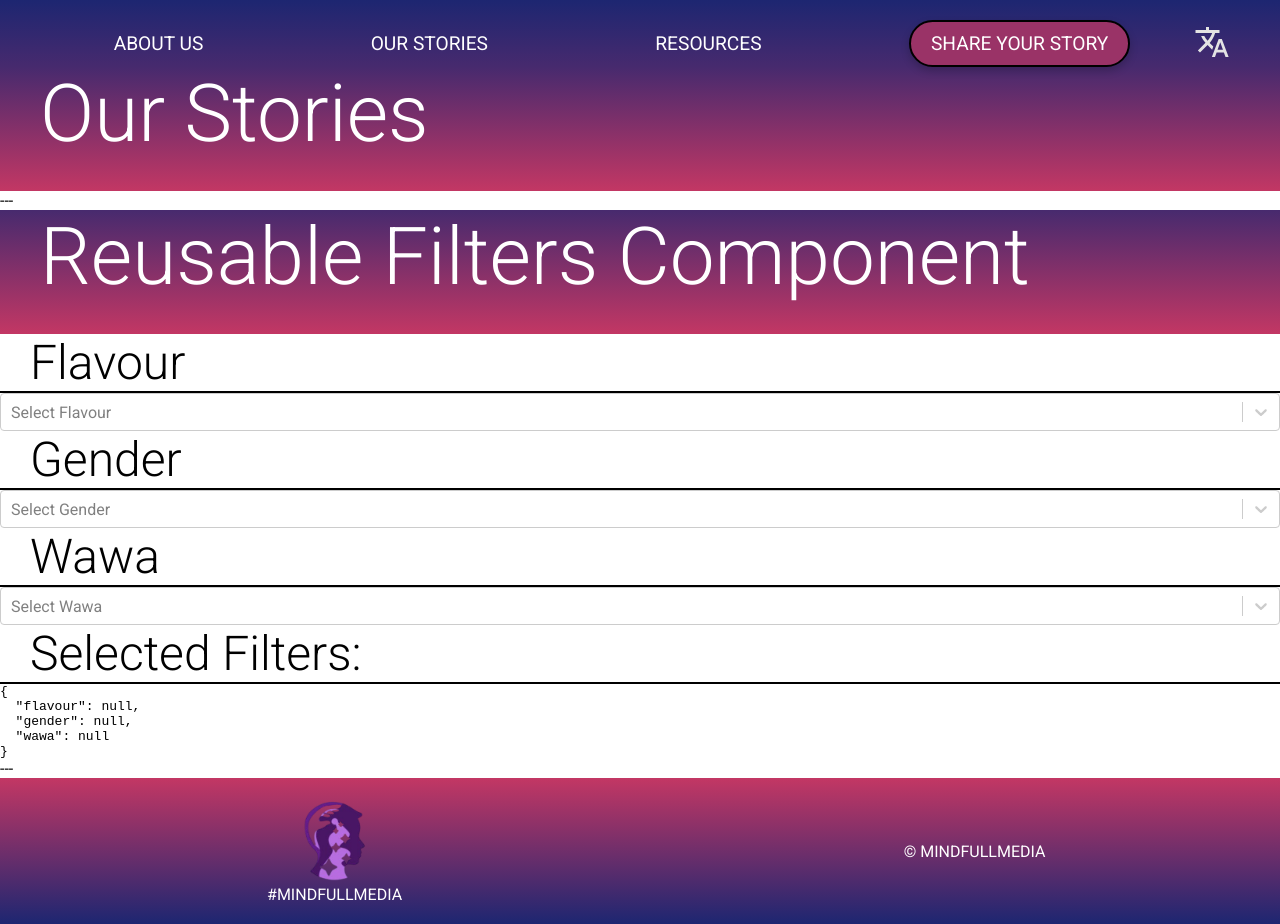
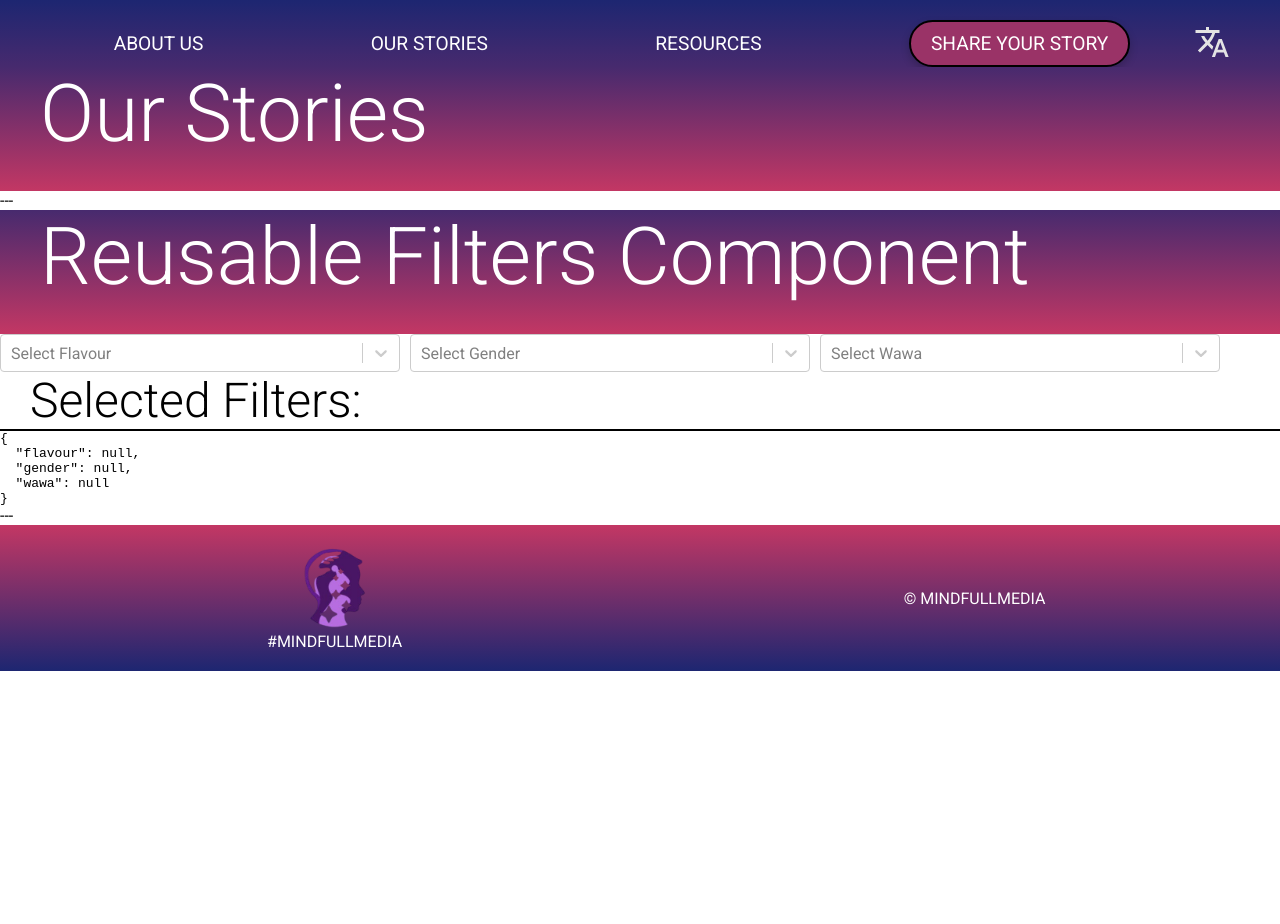
Before and after one commit to Xelo04/Mindful-Media, a React (Vite) app: page /our-stories in a window 1280 px wide. After the commit the page ends 800 px from the top, so only its background shows below. Built offline with nearby package versions, Linux system fonts and the light colour scheme.

Commit message:
Refactor Filters component: replace FiltersList with Filters, enhance filter handling, and update styles

```diff
--- a/src/components/filtered-list/FilteredList.tsx
+++ b/src/components/filtered-list/Filters.tsx
@@ -1,6 +1,6 @@
-import { useState, useEffect } from "react";
+import { useState } from "react";
 import Filter from "./filter/Filter";
-// import "./filterslist.scss";
+import "./filters.scss";
 
 // Props for FiltersList
 interface FiltersListProps {
@@ -32,13 +32,11 @@ const FiltersList = ({ selectOptions, onFiltersChange }: FiltersListProps) => {
   };
 
   return (
-    <div className="filterslist">
+    <div className="filters-container">
       <h1>Reusable Filters Component</h1>
 
-      {/* Dynamically render filters */}
-      {Object.entries(selectOptions).map(([filterKey, options]) => (
-        <div key={filterKey} className="filter-container">
-          <h2>{filterKey.charAt(0).toUpperCase() + filterKey.slice(1)}</h2>
+      <div className="filters">
+        {Object.entries(selectOptions).map(([filterKey, options]) => (
           <Filter
             options={options}
             onSelectionChange={(selected) =>
@@ -48,8 +46,8 @@ const FiltersList = ({ selectOptions, onFiltersChange }: FiltersListProps) => {
               filterKey.charAt(0).toUpperCase() + filterKey.slice(1)
             }
           />
-        </div>
-      ))}
+        ))}
+      </div>
 
       {/* Display selected options */}
       <div className="selected-filters">
--- a/src/components/filtered-list/filter/Filter.tsx
+++ b/src/components/filtered-list/filter/Filter.tsx
@@ -30,12 +30,24 @@ function Filter({ options, onSelectionChange, placeholderName }: FilterProps) {
       onSelectionChange(newValue);
     }
   };
+  // const customStyles = {
+  //   control: (provided: any) => ({
+  //     ...provided,
+  //     backgroundColor: "red",
+  //     border: "1px solid #ccc",
+  //     boxShadow: "none",
+  //     "&:hover": {
+  //       border: "1px solid #aaa",
+  //     },
+  //   }),
+  // };
 
   return (
-    <div>
+    <div className="filter-container">
       <Select
         isMulti
-        classNamePrefix="select-filter"
+        // styles={customStyles}
+        classNamePrefix="filter"
         options={options}
         placeholder={`Select ${placeholderName}`}
         value={selectedOptions}
--- a/src/components/filtered-list/filter/filter.scss
+++ b/src/components/filtered-list/filter/filter.scss
@@ -1,47 +1,28 @@
-// Target the custom class prefix added by `classNamePrefix`
-.custom-select {
-  &__control {
+.filter-container {
+  max-width: 400px;
+  flex: 1;
+  .filter__control {
     background-color: white;
     border: 1px solid #ccc;
     box-shadow: none;
 
     &:hover {
-      border-color: #888; // Add hover effect
+      border-color: #888;
     }
   }
 
-  &__option {
-    background-color: white;
+  .filter__option {
+    background-color: red;
     color: #333;
 
     &--is-focused {
-      background-color: #f0f0f0; // Background color when focused
-      color: #000; // Text color when focused
+      background-color: #f0f0f0;
+      color: #000;
     }
 
     &--is-selected {
-      background-color: #ddd; // Background color when selected
-      color: #000; // Text color when selected
-    }
-  }
-
-  &__multi-value {
-    background-color: #eee; // Background for selected items
-    border: 1px solid #ccc;
-    border-radius: 4px;
-    padding: 2px 4px;
-
-    &__label {
-      color: #333; // Text color for selected items
-    }
-
-    &__remove {
-      color: #888; // Color for the remove icon
-      cursor: pointer;
-
-      &:hover {
-        color: #000; // Hover color for the remove icon
-      }
+      background-color: #ddd;
+      color: #000;
     }
   }
 }
--- /dev/null
+++ b/src/components/filtered-list/filters.scss
@@ -0,0 +1,7 @@
+.filters-container {
+  .filters {
+    display: flex;
+    flex-direction: row;
+    gap: 10px;
+  }
+}
--- a/src/pages/our-stories/OurStories.tsx
+++ b/src/pages/our-stories/OurStories.tsx
@@ -1,4 +1,4 @@
-import FilteredList from "../../components/filtered-list/FilteredList";
+import Filters from "../../components/filtered-list/Filters";
 
 import "./ourStories.scss";
 
@@ -94,7 +94,7 @@ const OurStories = () => {
     <div className="ourStories">
       <h1>Our Stories</h1>
       <span>---</span>
-      <FilteredList
+      <Filters
         selectOptions={selectOptions}
         onFiltersChange={handleFiltersChange}
       />
--- a/src/pages/our-stories/ourStories.scss
+++ b/src/pages/our-stories/ourStories.scss
@@ -1,2 +1,4 @@
 .ourStories {
+  display: flex;
+  flex-direction: column;
 }
```
